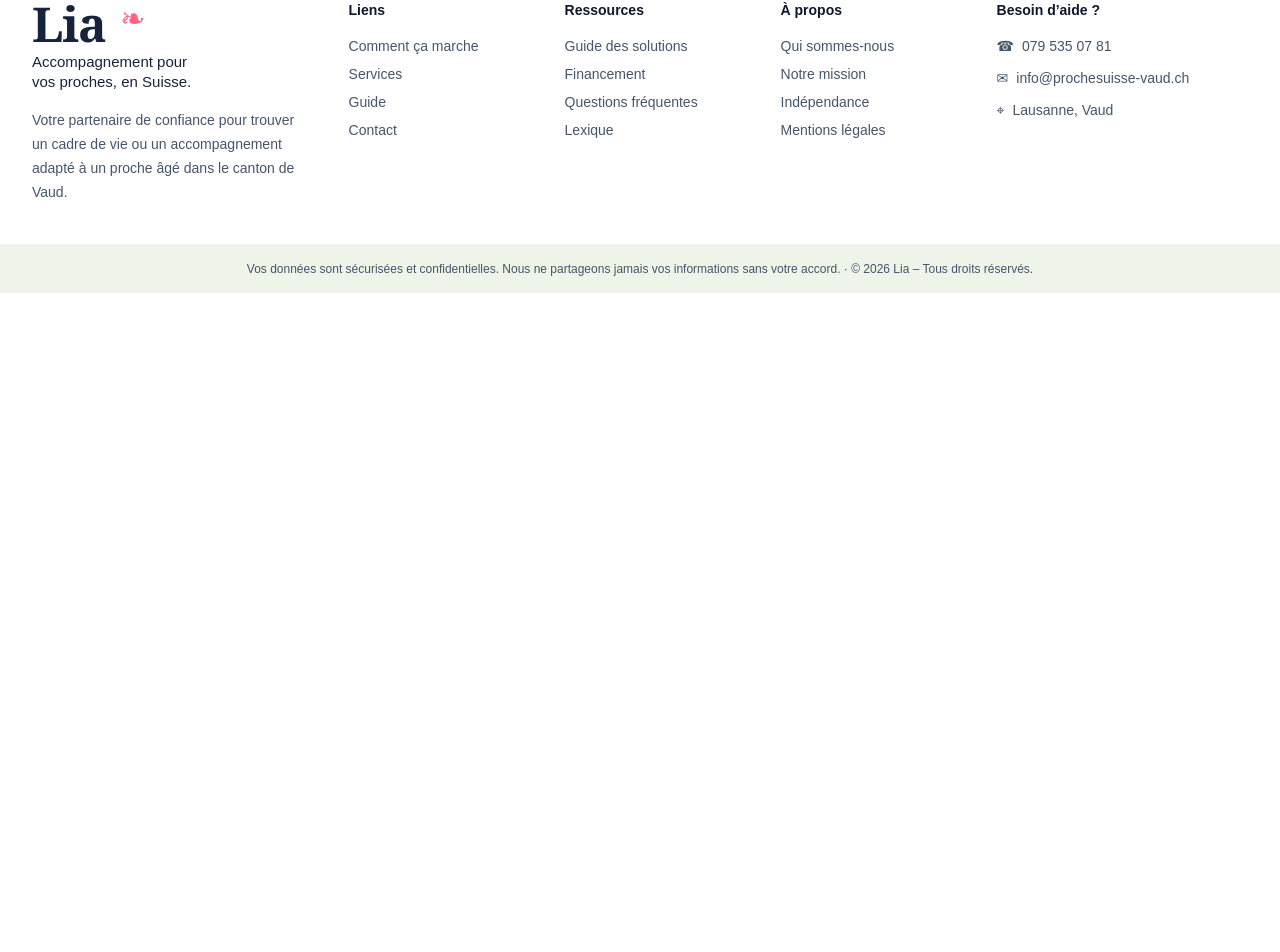
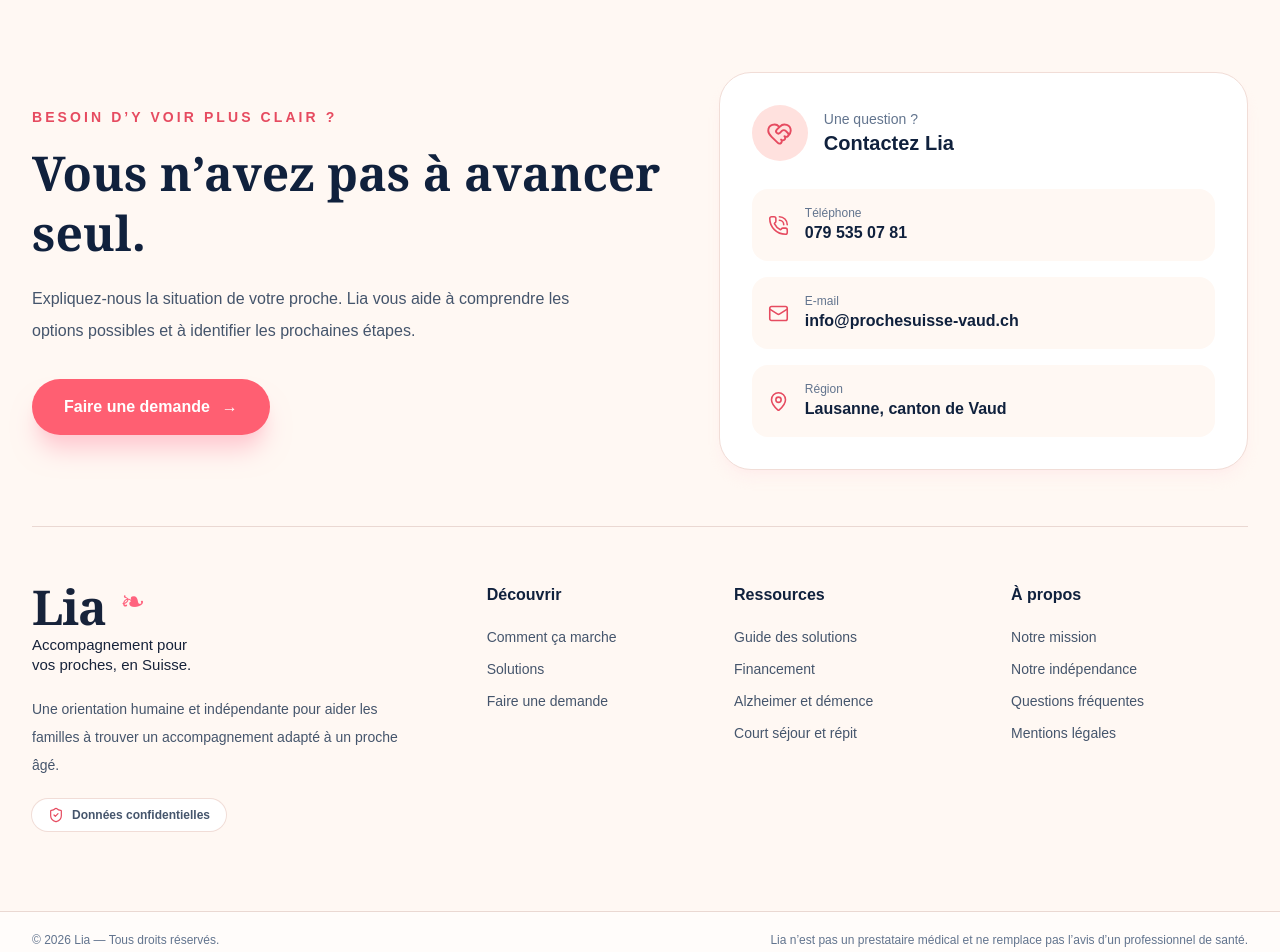
Before and after one commit to lucasruscio-hub/prochesuisse-vaud, a Next.js app: page / in a window 1280 px wide. Shown: the part 6502-7454 px from the top of the page. Before the commit the page ends 6795 px from the top, so only its background shows below. Built offline with nearby package versions, Linux system fonts and the light colour scheme.

Commit message:
Redesign Lia footer

```diff
--- a/app/page.js
+++ b/app/page.js
@@ -5,6 +5,10 @@ import {
   MessageCircle,
   Search,
   HeartHandshake,
+  PhoneCall,
+  MailIcon,
+  MapPin,
+  ShieldCheck,
 } from "lucide-react";
 const Icon = ({ children, className = "" }) => (
   <span className={`inline-flex items-center justify-center ${className}`} aria-hidden="true">
@@ -1032,57 +1036,186 @@ export default function ProcheSuisseVaudLandingPage() {
           </div>
         </section>
 
-        <footer id="contact" className="mt-8 border-t border-slate-100 bg-white">
-          <div className="mx-auto grid max-w-7xl gap-10 px-5 py-10 lg:grid-cols-[1.1fr_0.7fr_0.7fr_0.7fr_1fr] lg:px-8">
+        <footer
+  id="contact"
+  className="mt-16 border-t border-[#F1DDD7] bg-[#FFF8F3]"
+>
+  <div className="mx-auto max-w-7xl px-5 py-16 lg:px-8 lg:py-20">
+    <div className="grid gap-10 lg:grid-cols-[1.1fr_0.9fr] lg:items-center">
       <div>
-              <Logo />
-              <p className="mt-4 max-w-xs text-sm leading-6 text-slate-600">
-                Votre partenaire de confiance pour trouver un cadre de vie ou un accompagnement adapté à un proche âgé dans le canton de Vaud.
+        <p className="text-sm font-semibold uppercase tracking-[0.22em] text-[#E64B60]">
+          Besoin d’y voir plus clair ?
         </p>
+
+        <h2 className="mt-4 max-w-2xl font-serif text-4xl font-semibold leading-tight text-[#10213D] sm:text-5xl">
+          Vous n’avez pas à avancer seul.
+        </h2>
+
+        <p className="mt-5 max-w-xl text-base leading-8 text-slate-600">
+          Expliquez-nous la situation de votre proche. Lia vous aide à
+          comprendre les options possibles et à identifier les prochaines
+          étapes.
+        </p>
+
+        <a
+          href="#form"
+          className="mt-8 inline-flex items-center gap-3 rounded-full bg-[#FF5F72] px-8 py-4 text-base font-bold text-white shadow-xl shadow-rose-200 transition hover:-translate-y-0.5 hover:bg-[#E64B60]"
+        >
+          Faire une demande
+          <ArrowRight />
+        </a>
+      </div>
+
+      <div className="rounded-[2rem] border border-[#F1DDD7] bg-white p-7 shadow-lg shadow-rose-100/40 sm:p-8">
+        <div className="flex items-center gap-4">
+          <div className="flex h-14 w-14 items-center justify-center rounded-full bg-[#FFE1DE] text-[#E64B60]">
+            <HeartHandshake size={27} strokeWidth={1.7} />
           </div>
 
           <div>
-              <h3 className="text-sm font-semibold text-slate-900">Liens</h3>
-              <div className="mt-4 space-y-2 text-sm text-slate-600">
-                <p>Comment ça marche</p>
-                <p>Services</p>
-                <p>Guide</p>
-                <p>Contact</p>
+            <p className="text-sm text-slate-500">Une question ?</p>
+            <h3 className="text-xl font-semibold text-[#10213D]">
+              Contactez Lia
+            </h3>
+          </div>
+        </div>
+
+        <div className="mt-7 space-y-4">
+          <a
+            href="tel:+41795350781"
+            className="flex items-center gap-4 rounded-2xl bg-[#FFF8F3] p-4 transition hover:bg-[#FFF0EF]"
+          >
+            <PhoneCall
+              size={21}
+              strokeWidth={1.8}
+              className="text-[#E64B60]"
+            />
+
+            <div>
+              <p className="text-xs text-slate-500">Téléphone</p>
+              <p className="font-semibold text-[#10213D]">079 535 07 81</p>
+            </div>
+          </a>
+
+          <a
+            href="mailto:info@prochesuisse-vaud.ch"
+            className="flex items-center gap-4 rounded-2xl bg-[#FFF8F3] p-4 transition hover:bg-[#FFF0EF]"
+          >
+            <MailIcon
+              size={21}
+              strokeWidth={1.8}
+              className="text-[#E64B60]"
+            />
+
+            <div>
+              <p className="text-xs text-slate-500">E-mail</p>
+              <p className="font-semibold text-[#10213D]">
+                info@prochesuisse-vaud.ch
+              </p>
+            </div>
+          </a>
+
+          <div className="flex items-center gap-4 rounded-2xl bg-[#FFF8F3] p-4">
+            <MapPin
+              size={21}
+              strokeWidth={1.8}
+              className="text-[#E64B60]"
+            />
+
+            <div>
+              <p className="text-xs text-slate-500">Région</p>
+              <p className="font-semibold text-[#10213D]">
+                Lausanne, canton de Vaud
+              </p>
+            </div>
+          </div>
+        </div>
+      </div>
+    </div>
+
+    <div className="my-14 border-t border-[#EAD8D2]" />
+
+    <div className="grid gap-10 sm:grid-cols-2 lg:grid-cols-[1.4fr_0.7fr_0.8fr_0.8fr]">
+      <div>
+        <Logo />
+
+        <p className="mt-5 max-w-sm text-sm leading-7 text-slate-600">
+          Une orientation humaine et indépendante pour aider les familles à
+          trouver un accompagnement adapté à un proche âgé.
+        </p>
+
+        <div className="mt-5 inline-flex items-center gap-2 rounded-full bg-white px-4 py-2 text-xs font-semibold text-slate-600 ring-1 ring-[#F1DDD7]">
+          <ShieldCheck
+            size={16}
+            strokeWidth={1.8}
+            className="text-[#E64B60]"
+          />
+          Données confidentielles
         </div>
       </div>
 
       <div>
-              <h3 className="text-sm font-semibold text-slate-900">Ressources</h3>
-              <div className="mt-4 space-y-2 text-sm text-slate-600">
-                <p>Guide des solutions</p>
-                <p>Financement</p>
-                <p>Questions fréquentes</p>
-                <p>Lexique</p>
+        <h3 className="font-semibold text-[#10213D]">Découvrir</h3>
+
+        <div className="mt-5 flex flex-col gap-3 text-sm text-slate-600">
+          <a href="#how" className="transition hover:text-[#E64B60]">
+            Comment ça marche
+          </a>
+
+          <a href="#services" className="transition hover:text-[#E64B60]">
+            Solutions
+          </a>
+
+          <a href="#form" className="transition hover:text-[#E64B60]">
+            Faire une demande
+          </a>
         </div>
       </div>
 
       <div>
-              <h3 className="text-sm font-semibold text-slate-900">À propos</h3>
-              <div className="mt-4 space-y-2 text-sm text-slate-600">
-                <p>Qui sommes-nous</p>
-                <p>Notre mission</p>
-                <p>Indépendance</p>
-                <p>Mentions légales</p>
+        <h3 className="font-semibold text-[#10213D]">Ressources</h3>
+
+        <div className="mt-5 flex flex-col gap-3 text-sm text-slate-600">
+          <a href="#guide" className="transition hover:text-[#E64B60]">
+            Guide des solutions
+          </a>
+
+          <a href="#guide" className="transition hover:text-[#E64B60]">
+            Financement
+          </a>
+
+          <a href="#guide" className="transition hover:text-[#E64B60]">
+            Alzheimer et démence
+          </a>
+
+          <a href="#guide" className="transition hover:text-[#E64B60]">
+            Court séjour et répit
+          </a>
         </div>
       </div>
 
       <div>
-              <h3 className="text-sm font-semibold text-slate-900">Besoin d’aide ?</h3>
-              <div className="mt-4 space-y-3 text-sm text-slate-600">
-                <p className="flex items-center gap-2"><Phone /> 079 535 07 81</p>
-                <p className="flex items-center gap-2"><Mail /> info@prochesuisse-vaud.ch</p>
-                <p className="flex items-center gap-2"><Pin /> Lausanne, Vaud</p>
+        <h3 className="font-semibold text-[#10213D]">À propos</h3>
+
+        <div className="mt-5 flex flex-col gap-3 text-sm text-slate-600">
+          <span>Notre mission</span>
+          <span>Notre indépendance</span>
+          <span>Questions fréquentes</span>
+          <span>Mentions légales</span>
+        </div>
       </div>
     </div>
   </div>
 
-          <div className="border-t border-slate-100 bg-[#eef4e7] px-5 py-4 text-center text-xs text-slate-600">
-            Vos données sont sécurisées et confidentielles. Nous ne partageons jamais vos informations sans votre accord. · © 2026 Lia – Tous droits réservés.
+  <div className="border-t border-[#EAD8D2] bg-white/60">
+    <div className="mx-auto flex max-w-7xl flex-col gap-3 px-5 py-5 text-xs text-slate-500 sm:flex-row sm:items-center sm:justify-between lg:px-8">
+      <p>© 2026 Lia — Tous droits réservés.</p>
+
+      <p>
+        Lia n’est pas un prestataire médical et ne remplace pas l’avis d’un
+        professionnel de santé.
+      </p>
+    </div>
   </div>
 </footer>
       </main>
```
Lines whose indentation alone changed are shown as unchanged.
